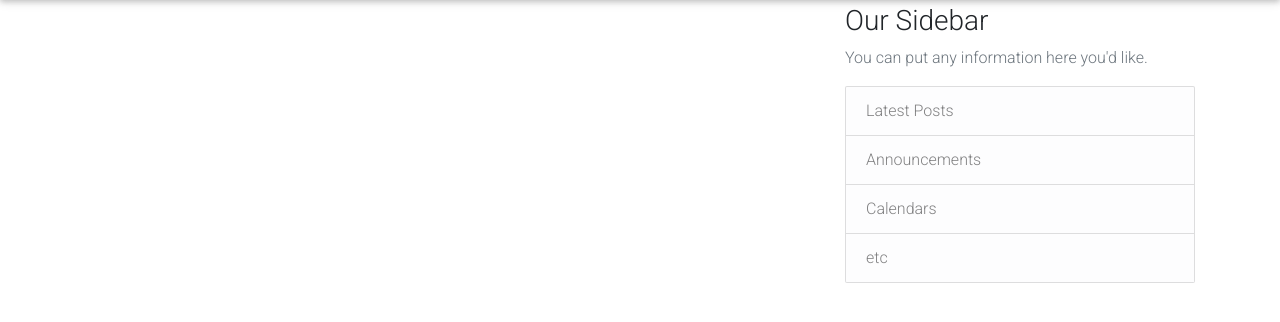
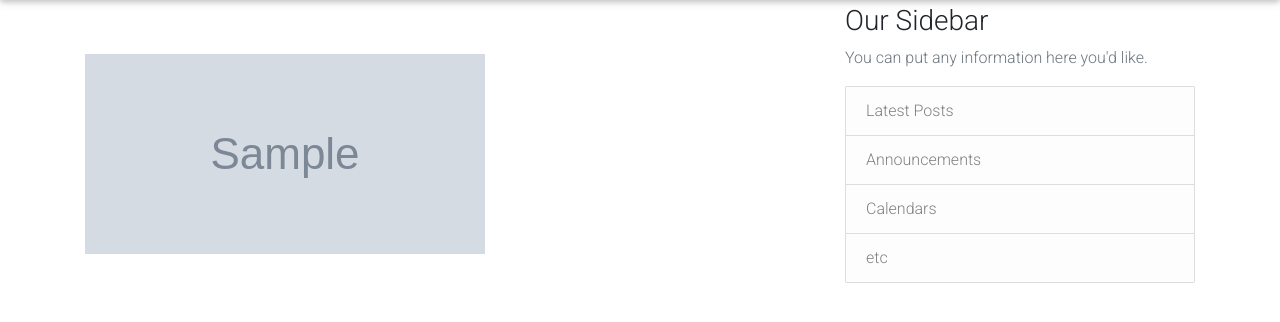
Before and after one commit to Bryson69/Blog-Post, a Flask app: template flaskblog/templates/account.html in a window 1280 px wide. Shown: the part 56-378 px from the top of the page. Run offline with Flask 2, Linux system fonts and the light colour scheme; the template is opened without the code that fills it: most values are stand-ins (such as "Sample title", 1, 10 or a date in 2020); grey boxes marked "Sample" are stand-in pictures; some libraries are stand-ins or nearby versions.

Commit message:
Add a div element for account page and also intepolation for user profile picture and username

```diff
--- a/flaskblog/templates/account.html
+++ b/flaskblog/templates/account.html
@@ -1,4 +1,12 @@
 {% extends "layout.html" %}
 {% block content %}
-    <h1> {{ current_user.username }} </h1>
+    <div class="content-section">
+      <div class="media">
+        <img class="square  account-img animated rollIn" style="width: 400px; height: 200px; margin-top: 50px;" src="{{ image_file }}">
+        <div class="media-body">
+          <h2 class="account-heading animated rotateIn" style="margin-top: 50px;">{{ current_user.username }}</h2>
+          <p class="text-secondary">{{ current_user.email }}</p>
+        </div>
+      </div>
+    </div>
 {% endblock content %}
```
